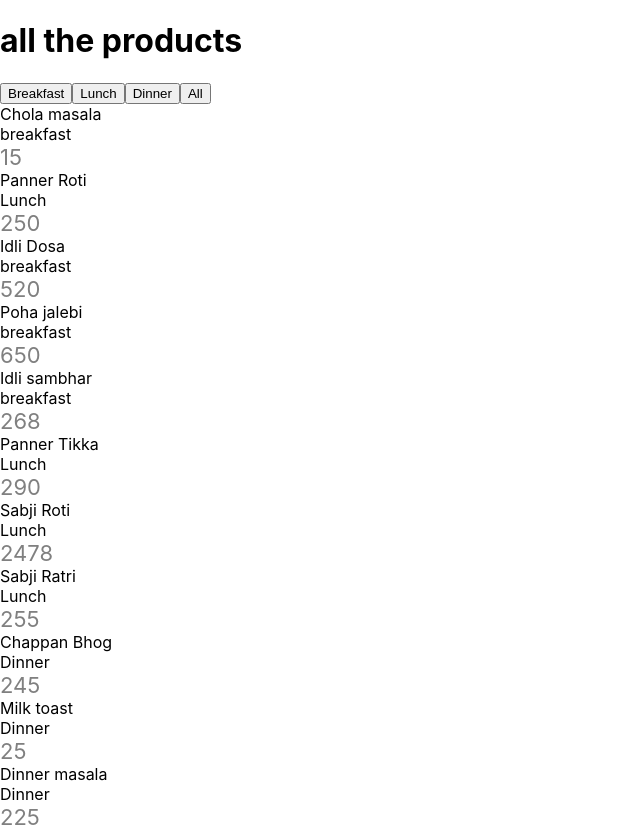
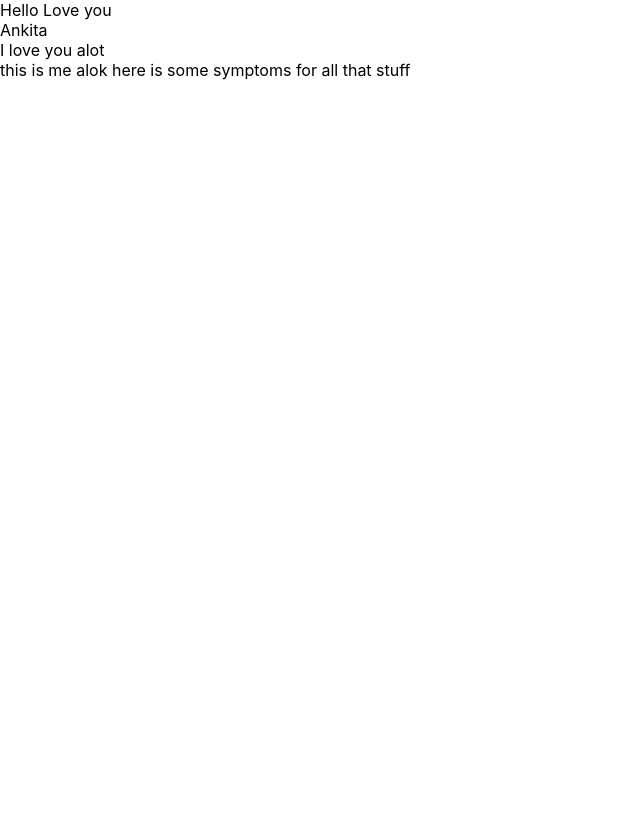
Before and after one commit to TammyAlok2/17-feb, a React (Create React App) app in the folder Project 1 github users/dummy-users/: page / in a window 1280 px wide. Shown: the whole page, without its empty margins (0-640 px from the left). After the commit the page ends 800 px from the top, so only its background shows below. Built offline with nearby package versions, Linux system fonts and the light colour scheme.

Commit message:
useContext

```diff
--- a/Project 1 github users/dummy-users/src/App.js
+++ b/Project 1 github users/dummy-users/src/App.js
@@ -3,11 +3,13 @@ import Api from './Api'
 import NewApi from './NewApi'
 import Filter from './Filter'
 import Practise from './Practise'
+import Comb1 from './UseContext/Comb1'
 
 const App = () => {
   return (
     <div>
-<Filter/>
+<Comb1/>
+
     </div>
   )
 }
--- a/Project 1 github users/dummy-users/src/Filter.jsx
+++ b/Project 1 github users/dummy-users/src/Filter.jsx
@@ -3,21 +3,40 @@ import Menu from './Menu.js'
 
 const Filter = () => {
 const [items, setItems]=useState(Menu);
+
 const filterItems=(itemCateg)=>{
 const updatedItem = Menu.filter((curElem)=>{
     return curElem.category===itemCateg;
 })
 setItems(updatedItem);
 }
+const allCatValues =  (new Set (
+   ... Menu.map((curElem)=>{
+        return curElem.category;
+    }))
+)
+const [catItems,setCatitems] = useState(allCatValues);
 
+const catMenu =()=>{
+    return (
+        <div>
+{
+    catItems.map((curElem)=>{
+        return (<button onClick={(()=>filterItems(curElem))}>{curElem}</button>)
+
+    })
+}
+</div>
+    )
+}
 
   return (
     <>
+
 <h1>all the products </h1>
-<button onClick={(()=>filterItems('breakfast'))}>Breakfast</button>
-<button  onClick={(()=>filterItems('Lunch'))}>Lunch</button>
-<button  onClick={(()=>filterItems('Dinner'))}>Dinner</button>
-<button onClick={(()=>{setItems(Menu)})}>All</button>
+{
+<catMenu/>
+    }
 
 {
 
--- /dev/null
+++ b/Project 1 github users/dummy-users/src/UseContext/Comb1.js
@@ -0,0 +1,11 @@
+import React from 'react'
+import Comb2 from './Comb2.js'
+const Comb1 = () => {
+  return (
+    <div>
+      Hello Love you <Comb2/>
+    </div>
+  )
+}
+
+export default Comb1
--- /dev/null
+++ b/Project 1 github users/dummy-users/src/UseContext/Comb2.js
@@ -0,0 +1,14 @@
+import React from 'react'
+import Comb3 from './Comb3'
+
+const Comb2 = () => {
+  return (
+    <div>
+      Ankita <Comb3/>
+this is me alok here is some symptoms for all that stuff
+
+    </div>
+  )
+}
+
+export default Comb2
--- /dev/null
+++ b/Project 1 github users/dummy-users/src/UseContext/Comb3.js
@@ -0,0 +1,11 @@
+import React from 'react'
+
+const Comb3 = () => {
+  return (
+    <div>
+      I love you alot
+    </div>
+  )
+}
+
+export default Comb3
```
Also changed, not shown: Project 1 github users/dummy-users/src/MenuFilter.jsx (added).
